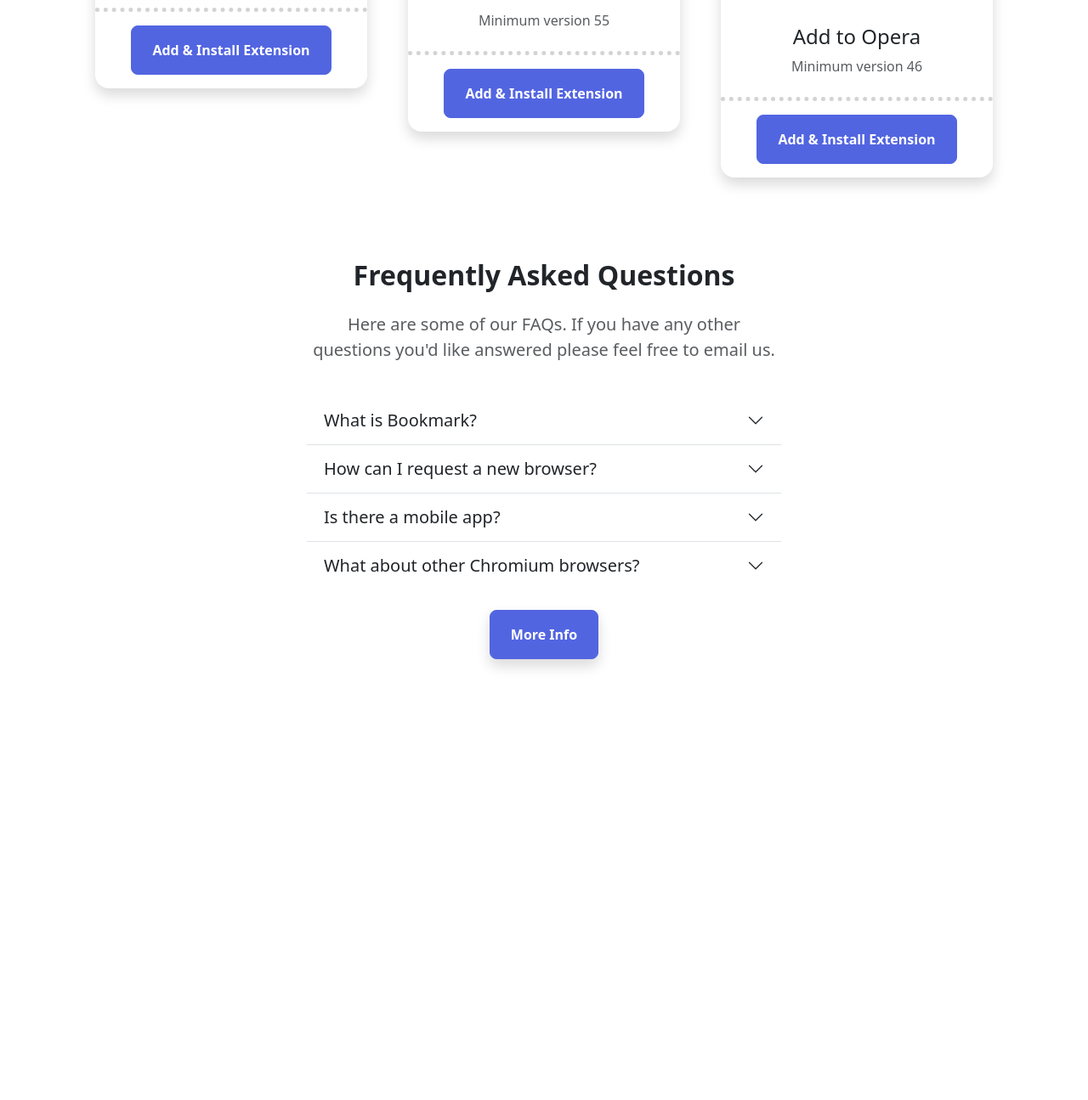
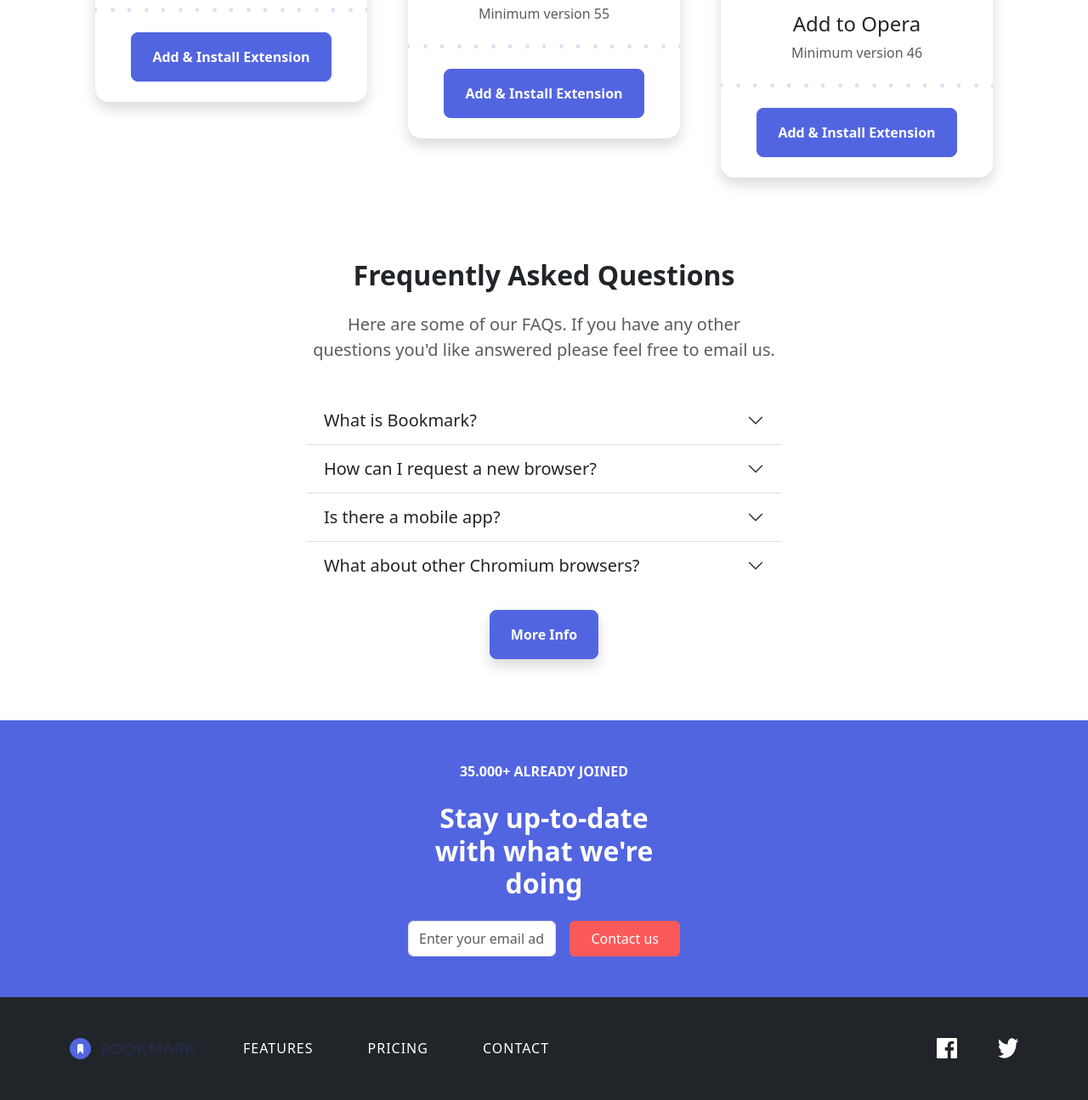
Before and after one commit to Readek/ITA-Landing-Page, a website: page index.html in a window 1280 px wide. Shown: the part 2026-3321 px from the top of the page at 85% size. Before the commit the page ends 2874 px from the top, so only its background shows below. Drawn offline with nearby package versions, Linux system fonts and the light colour scheme.

Commit message:
Exercici 5

```diff
--- a/index.html
+++ b/index.html
@@ -7,6 +7,7 @@
     <title>Landing Page</title>
     <script src="node_modules/bootstrap/dist/js/bootstrap.js"></script>
     <link rel="stylesheet" href="scss/style.css">
+    <link rel="shortcut icon" href="resources/favicon-32x32.png" type="image/x-icon">
 </head>
 
 <body>
@@ -119,7 +120,7 @@
                         <div class="row align-items-center justify-content-center py-3 my-5 gap-5 text-center text-sm-center text-md-start flex-column-reverse flex-sm-column-reverse flex-md-row">
 
                             <div class="row col-sm-12 col-md-6">
-                                <img src="resources/illustration-features-tab-1.svg" alt="Features" class="img-fluid heroImg">
+                                <img src="resources/illustration-features-tab-2.svg" alt="Features" class="img-fluid heroImg">
                             </div>
 
                             <div class="row col-sm-12 col-md-6 gap-3">
@@ -143,7 +144,7 @@
                         <div class="row align-items-center justify-content-center py-3 my-5 gap-5 text-center text-sm-center text-md-start flex-column-reverse flex-sm-column-reverse flex-md-row">
 
                             <div class="row col-sm-12 col-md-6">
-                                <img src="resources/illustration-features-tab-1.svg" alt="Features" class="img-fluid heroImg">
+                                <img src="resources/illustration-features-tab-3.svg" alt="Features" class="img-fluid heroImg">
                             </div>
 
                             <div class="row col-sm-12 col-md-6 gap-3">
@@ -183,7 +184,8 @@
                     <h4 class="card-title">Add to Chrome</h4>
                     <p class="card-text text-body-secondary">Minimum version 62</p>
                 </div>
-                <div class="card-body d-flex justify-content-center cardButton">
+                <img src="resources/bg-dots.svg" alt="">
+                <div class="card-body d-flex justify-content-center cardButton my-2">
                     <a href="#" class="btn btn-primary btn-lg fw-bold fs-6 px-4 py-3">Add & Install Extension</a>
                 </div>
             </div>
@@ -194,7 +196,8 @@
                     <h4 class="card-title">Add to Firefox</h4>
                     <p class="card-text text-body-secondary">Minimum version 55</p>
                 </div>
-                <div class="card-body d-flex justify-content-center cardButton">
+                <img src="resources/bg-dots.svg" alt="">
+                <div class="card-body d-flex justify-content-center cardButton my-2">
                     <a href="#" class="btn btn-primary btn-lg fw-bold fs-6 px-4 py-3">Add & Install Extension</a>
                 </div>
             </div>
@@ -205,7 +208,8 @@
                     <h4 class="card-title">Add to Opera</h4>
                     <p class="card-text text-body-secondary">Minimum version 46</p>
                 </div>
-                <div class="card-body d-flex justify-content-center cardButton">
+                <img src="resources/bg-dots.svg" alt="">
+                <div class="card-body d-flex justify-content-center cardButton my-2">
                     <a href="#" class="btn btn-primary btn-lg fw-bold fs-6 px-4 py-3">Add & Install Extension</a>
                 </div>
             </div>
@@ -274,6 +278,45 @@
 
     </div>
 
+    <div class="container-fluid text-bg-primary py-5 d-flex justify-content-center px-5 px-md-0">
+
+        <div class="text-center col-lg-4 col-xl-3 col-12">
+
+            <p class="fw-bold text-uppercase">35.000+ already joined</p>
+
+            <h2 class="fw-bold my-4">Stay up-to-date with what we're doing</h2>
+
+            <form class="d-flex gap-3 needs-validation flex-column flex-md-row">
+                <input class="form-control" type="email" placeholder="Enter your email address" id="validationText1" required aria-label="default input example">
+                <button type="submit" class="btn btn-secondary px-4 py-2 flex-shrink-0" href="#">Contact us</button>
+            </form>
+
+        </div>
+
+    </div>
+
+    <div class="container-fluid text-bg-dark py-5">
+
+        <div class="container d-flex flex-column flex-md-row justify-content-between gap-5 align-items-center">
+
+            <div class="d-flex flex-column flex-md-row footerLinkText text-uppercase gap-5 align-items-center">
+                <img src="resources/logo-bookmark.svg" alt="Bookmark Logo but text isnt white :/">
+                <a class="nav-link px-2" href="#">Features</a>
+                <a class="nav-link px-2" href="#">Pricing</a>
+                <a class="nav-link px-2" href="#">Contact</a>
+            </div>
+
+            <div class="d-flex gap-5">
+                <img src="resources/icon-facebook.svg" alt="Facebook Logo">
+                <img src="resources/icon-twitter.svg" alt="Twitter Logo">
+            </div>
+
+        </div>
+
+
+
+    </div>
+
 </body>
 
 </html>
--- a/scss/style.scss
+++ b/scss/style.scss
@@ -68,6 +68,10 @@ $nav-link-hover-color: black;
         height: auto;
     }
 }
-.cardButton {
-    border-top: 5px dotted lightgray;
+
+.footerTopText {
+    letter-spacing: 1px;
 }
+.footerLinkText {
+    letter-spacing: 1px;
+}
```
Also changed, not shown: resources/bg-dots.svg (added), resources/favicon-32x32.png (added), resources/icon-facebook.svg (added), resources/icon-twitter.svg (added), resources/illustration-features-tab-2.svg (added), resources/illustration-features-tab-3.svg (added), scss/style.css, 1 other file.
